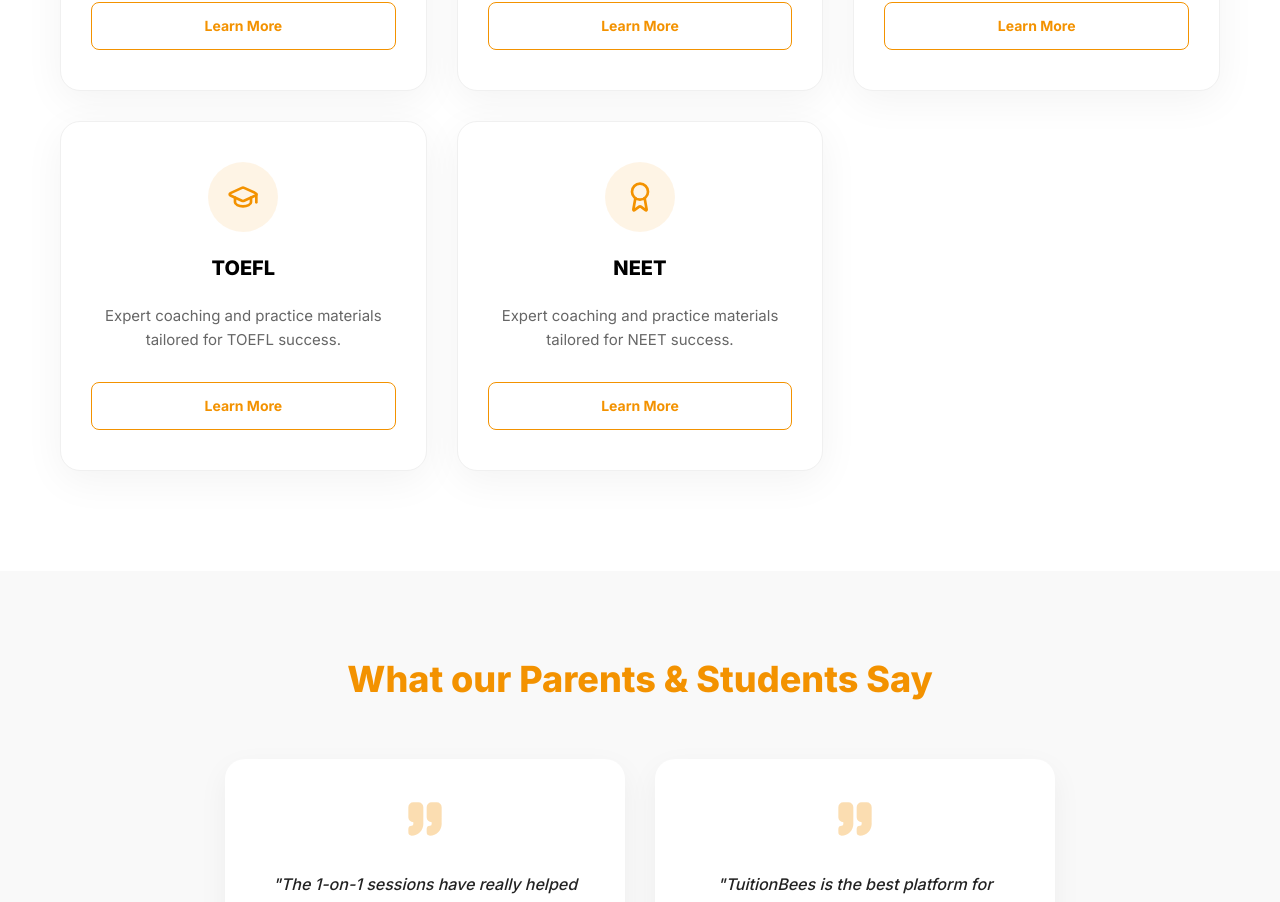
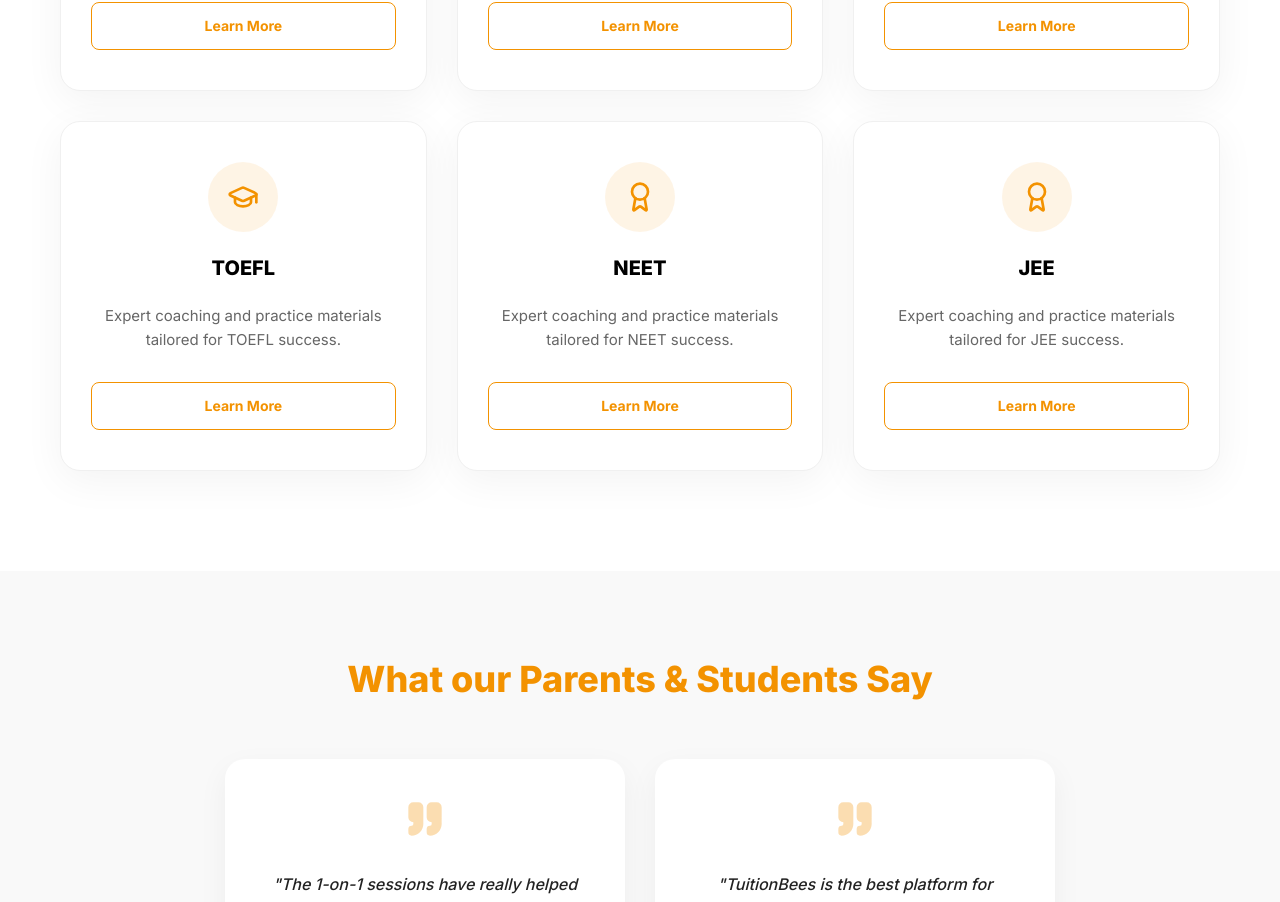
Before and after one commit to coderoom-spec/tutionbees_website, a React (Vite) app: page / in a window 1280 px wide. Shown: the part 9000-9902 px from the top of the page. Built offline with nearby package versions, Linux system fonts and the light colour scheme.

Commit message:
added JEE card to exams section

```diff
--- a/src/components/ExamsSection.jsx
+++ b/src/components/ExamsSection.jsx
@@ -15,6 +15,7 @@ const examsList = [
     { title: "IELTS", icon: <GraduationCap size={32} />, path: "/exams/ielts" },
     { title: "TOEFL", icon: <GraduationCap size={32} />, path: "/exams/toefl" },
     { title: "NEET", icon: <Award size={32} />, path: "/exams/neet" },
+    { title: "JEE", icon: <Award size={32} />, path: "/exams/jee" },
 ];
 
 const ExamsSection = () => {
```
